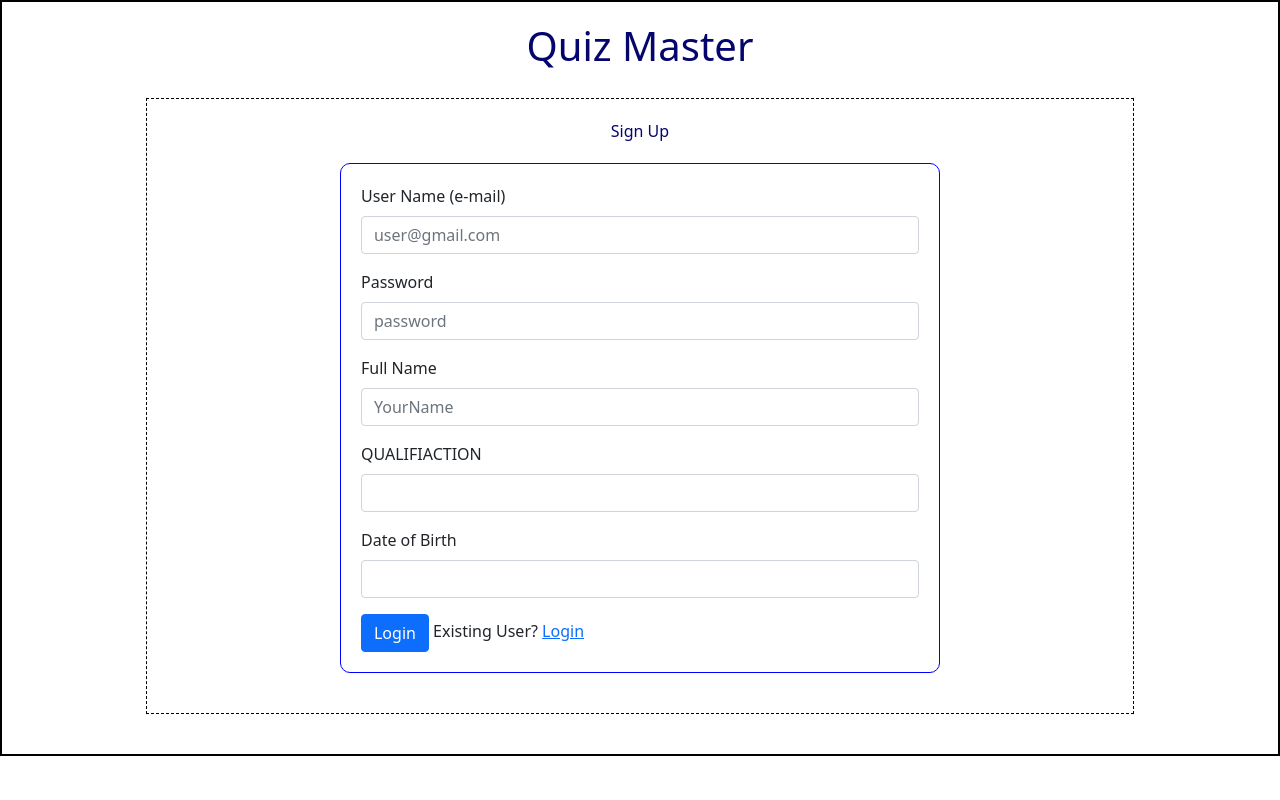
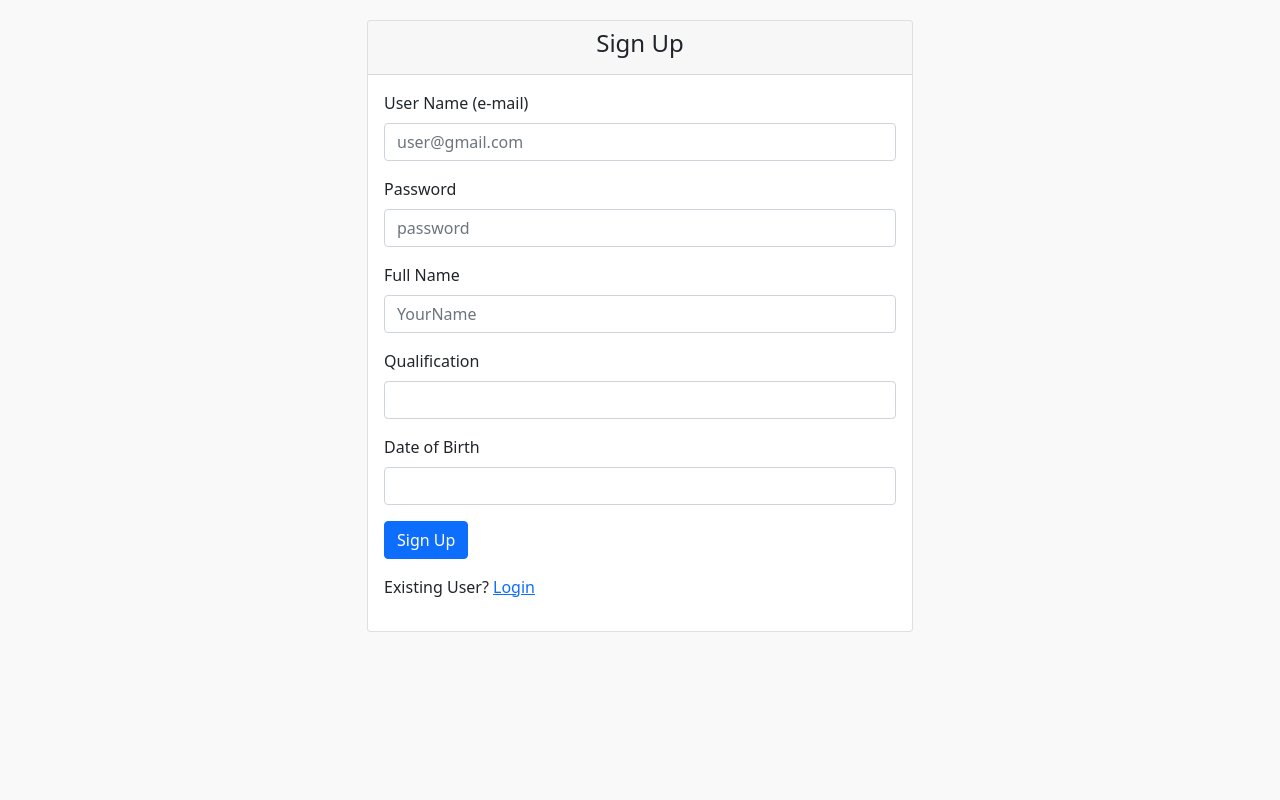
Before and after one commit to KD-kaustubh/APP_DEV_1-PROJECT, a Flask app: template templates/signup.html in a window 1280 px wide. Run offline with Flask 3, Linux system fonts and the light colour scheme; the template is opened without the code that fills it, so the values that code supplies are empty.

Commit message:
lil bit change inn css

```diff
--- a/static/styles/main.css
+++ b/static/styles/main.css
@@ -1,36 +1,53 @@
 * {
     box-sizing: border-box;
     margin: 0;
-    padding: 0;
 }
 
 .my_container {
-    border: 2px solid black;
     display: flex;
     flex-direction: column;
     align-items: center;
-    padding: 20px;
+    padding: 2rem;
+    border: 2px solid #333;
+    border-radius: 10px;
 }
 
 .my_panel {
-    border: 1px dashed black;
     width: 80%;
-    margin: 20px auto;
-    height: auto;
-    padding: 20px;
+    margin: 2rem auto;
+    padding: 2rem;
+    border: 1px dashed #333;
+    border-radius: 10px;
 }
 
 .input_form {
-    border: 1px solid blue;
+    display: flex;
+    flex-direction: column;
+    align-items: center;
+    padding: 2rem;
+    border: 1px solid #007bff;
     border-radius: 10px;
-    padding: 20px;
-    margin: 20px auto;
     width: 600px;
-    font-size: 16px;
+    margin: 2rem auto;
+    font-size: 1.2rem;
     text-align: justify;
 }
 
 .center {
     text-align: center;
-    color: rgb(5,5,110);
+    color: #333;
 }
+
+body {
+    background-color: #f9f9f9;
+  }
+  .navbar-brand {
+    font-weight: bold;
+  }
+  .card {
+    margin: 20px 0;
+  }
+  .center {
+    text-align: center;
+    margin: 20px 0;
+  }
--- a/templates/signup.html
+++ b/templates/signup.html
@@ -4,39 +4,48 @@
     <meta charset="UTF-8">
     <meta name="viewport" content="width=device-width, initial-scale=1.0">
     <link rel="stylesheet" href="https://cdn.jsdelivr.net/npm/bootstrap@5.0.2/dist/css/bootstrap.min.css" integrity="sha384-EVSTQN3/azprG1Anm3QDgpJLIm9Nao0Yz1ztcQTwFspd3yD65VohhpuuCOmLASjC" crossorigin="anonymous">
-    <link rel="stylesheet" href="{{ url_for('static', filename='styles/main.css') }}">
+    <link rel="stylesheet" href="main.css">
     <title>Sign Up Page</title>
 </head>
 <body>
-    <div class="my_container">
-        <div class="center">
-            <h1>Quiz Master</h1>
+    <div class="container">
+        <div class="row justify-content-center">
+            <div class="col-md-6">
+                <div class="card">
+                    <div class="card-header text-center">
+                        <h4>Sign Up</h4>
                     </div>
-        <div class="my_panel">
-            <div class="center">Sign Up</div>
-            <div class="input_form">
+                    <div class="card-body">
+                        <form>
                             <div class="mb-3">
                                 <label for="user_name" class="form-label">User Name (e-mail)</label>
-                    <input type="email" class="form-control" id="user_name" placeholder="user@gmail.com">
+                                <input type="email" class="form-control" id="user_name" placeholder="user@gmail.com" required>
                             </div>
                             <div class="mb-3">
                                 <label for="password" class="form-label">Password</label>
-                    <input type="password" class="form-control" id="password" placeholder="password">
+                                <input type="password" class="form-control" id="password" placeholder="password" required>
                             </div>
                             <div class="mb-3">
                                 <label for="full_name" class="form-label">Full Name</label>
-                    <input type="text" class="form-control" id="full_name" placeholder="YourName">
+                                <input type="text" class="form-control" id="full_name" placeholder="YourName" required>
                             </div>
                             <div class="mb-3">
-                    <label for="qualification" class="form-label">QUALIFIACTION</label>
+                                <label for="qualification" class="form-label">Qualification</label>
                                 <input type="text" class="form-control" id="qualification" placeholder="">
                             </div>
                             <div class="mb-3">
                                 <label for="dob" class="form-label">Date of Birth</label>
                                 <input type="text" class="form-control" id="dob" placeholder="">
                             </div>
-                <button type="submit" class="btn btn-primary">Login</button>
+                            <div class="mb-3">
+                                <button type="submit" class="btn btn-primary">Sign Up</button>
+                            </div>
+                            <div class="mb-3">
                                 Existing User? <a href="#">Login</a>
+                            </div>
+                        </form>
+                    </div>
+                </div>
             </div>
         </div>
     </div>
```
Also changed, not shown: templates/admin_dashboard.html (+12 -39 lines), templates/index.html (+48 -3 lines), templates/main.css (deleted, +0 -36 lines), instance/quizmaster.sqlite3 (added). Lines whose indentation alone changed are shown as unchanged.
